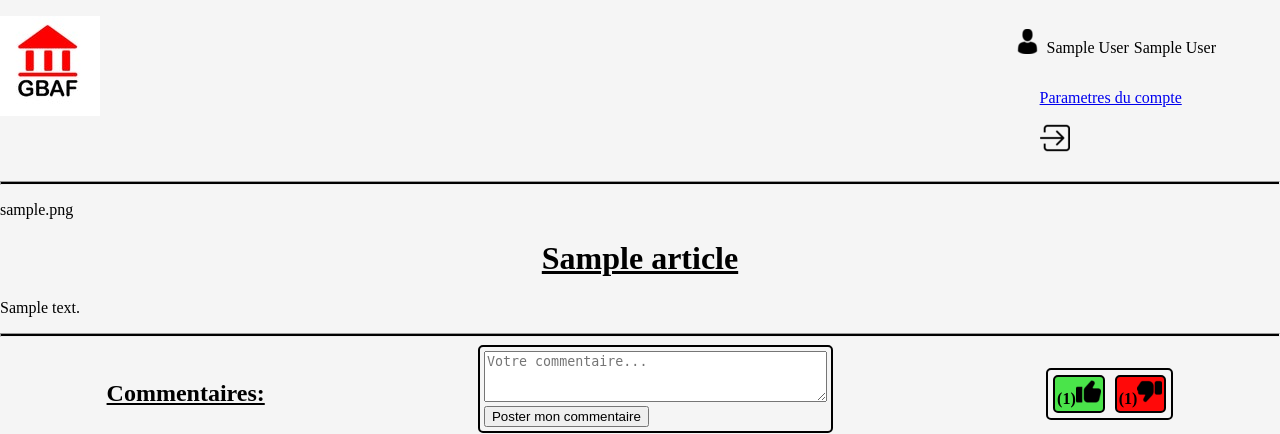
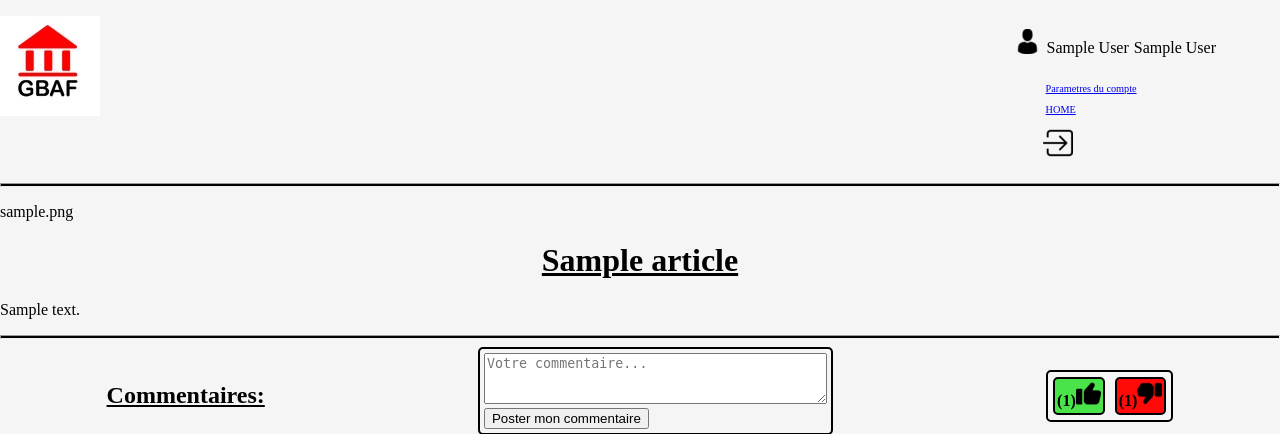
Before and after one commit to ShadowAwakening/GBAF, a PHP site: page /page_commentaire_acteur.php?id=1 in a window 1280 px wide. Shown: the top 434 px of the page. Run offline with PHP 8.4, Linux system fonts and the light colour scheme; the visitor is signed in with stand-in values (Sample User, id 1); tables that the repository leaves empty or names only in its code hold one stand-in row (values such as "Sample post").

Commit message:
Modification page login et accueil + ajout bouton HOME dans header.php

```diff
--- a/contact.php
+++ b/contact.php
@@ -25,7 +25,7 @@
             <p><input type="submit" value="envoyer" /></p>
         </form>
     </div>
-    <p><a href="page_accueil.php">Revenir a la page d'accueil</a></p>
+    <p><a href="login.php">Revenir a la page de login</a></p>
 
 </body>
 
--- a/header.php
+++ b/header.php
@@ -14,6 +14,7 @@
             </div>
             <div class="deco_update">
                 <p class="update"><a href="update.php">Parametres du compte</a></p>
+                <p class='home'><a href="page_accueil.php">HOME</a></p>
                 <p class="deco"><a href='deconnexion.php'><img src="logos/boutondeco.png" alt="boutondeconnexion" /></a></p>
             </div>
         </div>
--- a/style.css
+++ b/style.css
@@ -48,8 +48,8 @@ header {
 .deco_update{
     margin-right: 5%;
 }
-.deco_update .update{
-    font-size: 0.6em;
+.deco_update , .update, .home{
+    font-size: 0.8em;
     padding-left : 3px;
 }
 
--- a/style_page_commentaire_acteur.css
+++ b/style_page_commentaire_acteur.css
@@ -36,6 +36,15 @@ header {
 .nom_prenom p{
     display: flex;
     margin-left: 5px;
+}
+
+.deco_update{
+    margin-right: 5%;
+}
+
+.deco_update , .update, .home{
+    font-size: 0.8em;
+    padding-left : 3px;
 }
 
 
--- a/update.css
+++ b/update.css
@@ -41,8 +41,9 @@ header {
 .deco_update{
     margin-right: 5%;
 }
-.deco_update .update{
-    font-size: 0.6em;
+
+.deco_update , .update, .home{
+    font-size: 0.8em;
     padding-left : 3px;
 }
 
```
Also changed, not shown: login.php (+69 -1 lines), page_accueil.php (+2 -65 lines), traitement_password_lost_update.php (+4 -3 lines), update.php (+2 -5 lines).
